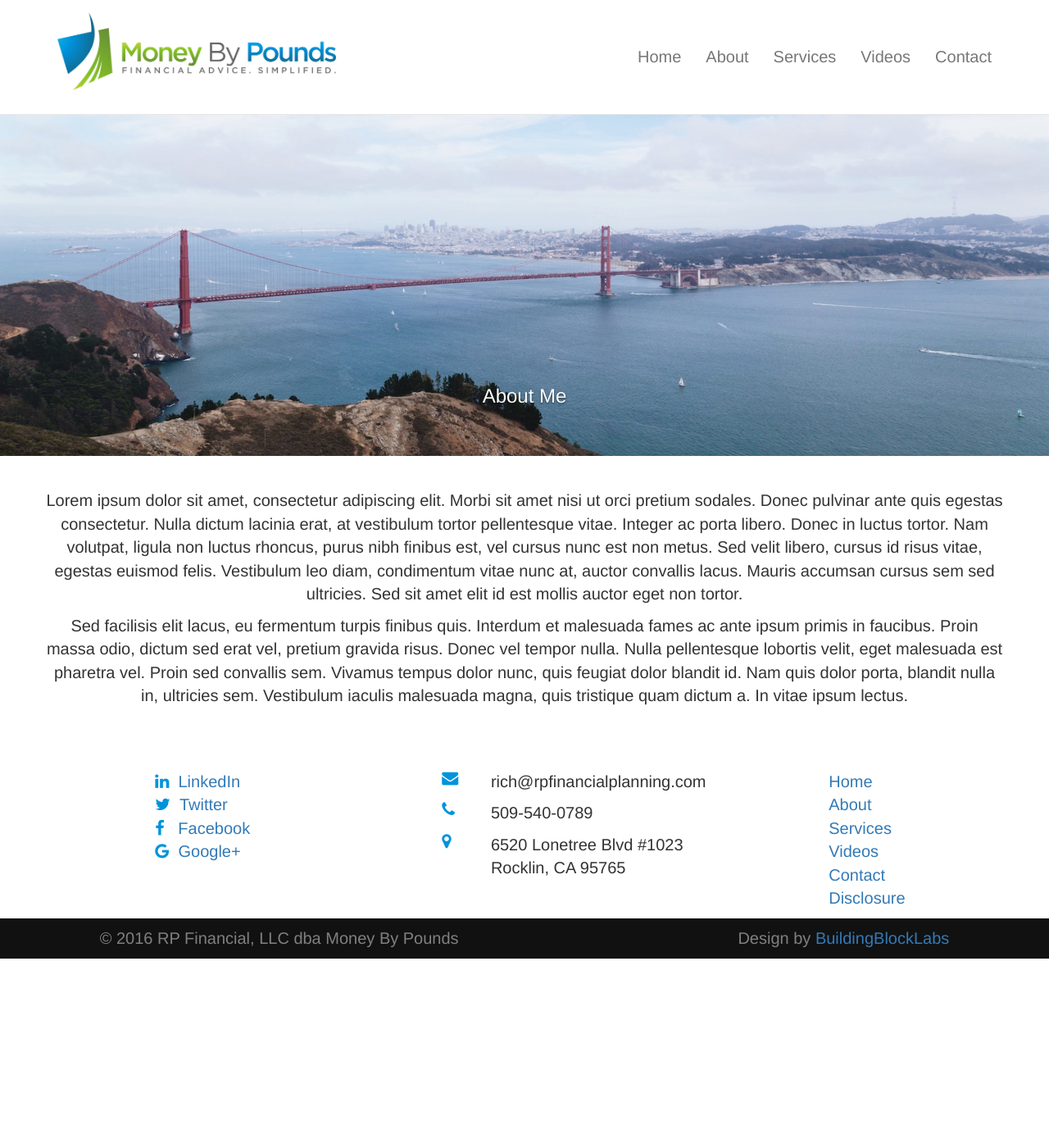
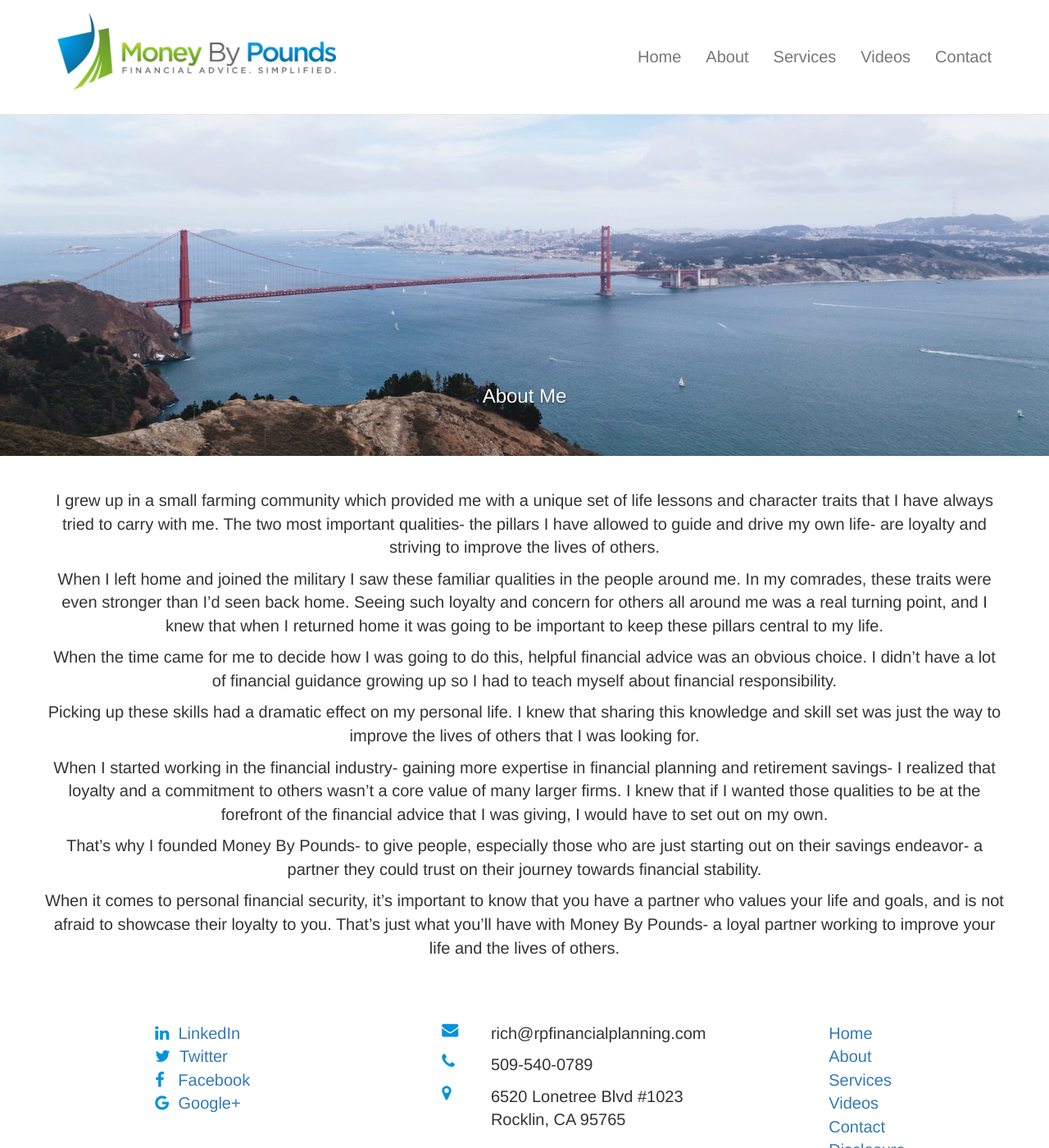
Before and after one commit to MoneyByPounds/MoneyByPounds.github.io, a Jekyll site: the page built from about.html, in a window 1280 px wide and 1400 px high. Shown: the whole window at 82% size. Built offline with Jekyll 4.4.1, drawn with Linux system fonts in a browser that asks for light colours.

Commit message:
Add bio copy

```diff
--- a/about.html
+++ b/about.html
@@ -23,21 +23,46 @@ title: About
     <div class="container">
       <div class="row text-center">
         <p>
-          Lorem ipsum dolor sit amet, consectetur adipiscing elit.
-          Morbi sit amet nisi ut orci pretium sodales. Donec pulvinar ante quis egestas consectetur.
-          Nulla dictum lacinia erat, at vestibulum tortor pellentesque vitae. Integer ac porta libero.
-          Donec in luctus tortor. Nam volutpat, ligula non luctus rhoncus, purus nibh finibus est, vel
-          cursus nunc est non metus. Sed velit libero, cursus id risus vitae, egestas euismod felis.
-          Vestibulum leo diam, condimentum vitae nunc at, auctor convallis lacus. Mauris accumsan cursus
-          sem sed ultricies. Sed sit amet elit id est mollis auctor eget non tortor.
+          I grew up in a small farming community which provided me with a unique
+          set of life lessons and character traits that I have always tried to
+          carry with me. The two most important qualities- the pillars I have allowed
+          to guide and drive my own life- are loyalty and striving to improve the
+          lives of others.
         </p>
         <p>
-          Sed facilisis elit lacus, eu fermentum turpis finibus quis. Interdum et malesuada fames
-          ac ante ipsum primis in faucibus. Proin massa odio, dictum sed erat vel, pretium gravida risus.
-          Donec vel tempor nulla. Nulla pellentesque lobortis velit, eget malesuada est pharetra vel.
-          Proin sed convallis sem. Vivamus tempus dolor nunc, quis feugiat dolor blandit id. Nam quis
-          dolor porta, blandit nulla in, ultricies sem. Vestibulum iaculis malesuada magna, quis tristique
-          quam dictum a. In vitae ipsum lectus.
+          When I left home and joined the military I saw these familiar qualities
+          in the people around me. In my comrades, these traits were even stronger
+          than I’d seen back home. Seeing such loyalty and concern for others all
+          around me was a real turning point, and I knew that when I returned home
+          it was going to be important to keep these pillars central to my life.
+        </p>
+        <p>
+          When the time came for me to decide how I was going to do this, helpful
+          financial advice was an obvious choice. I didn’t have a lot of financial
+          guidance growing up so I had to teach myself about financial responsibility.
+        </p>
+        <p>
+          Picking up these skills had a dramatic effect on my personal life. I knew
+          that sharing this knowledge and skill set was just the way to improve the
+          lives of others that I was looking for.
+        </p>
+        <p>
+          When I started working in the financial industry- gaining more expertise in
+          financial planning and retirement savings- I realized that loyalty and a
+          commitment to others wasn’t a core value of many larger firms. I knew that
+          if I wanted those qualities to be at the forefront of the financial advice
+          that I was giving, I would have to set out on my own.
+        </p>
+        <p>
+          That’s why I founded Money By Pounds- to give people, especially those who
+          are just starting out on their savings endeavor- a partner they could trust
+          on their journey towards financial stability.
+        </p>
+        <p>
+          When it comes to personal financial security, it’s important to know that you
+          have a partner who values your life and goals, and is not afraid to showcase
+          their loyalty to you. That’s just what you’ll have with Money By Pounds- a
+          loyal partner working to improve your life and the lives of others.
         </p>
       </div>
     </div>
```
Also changed, not shown: README.md.
